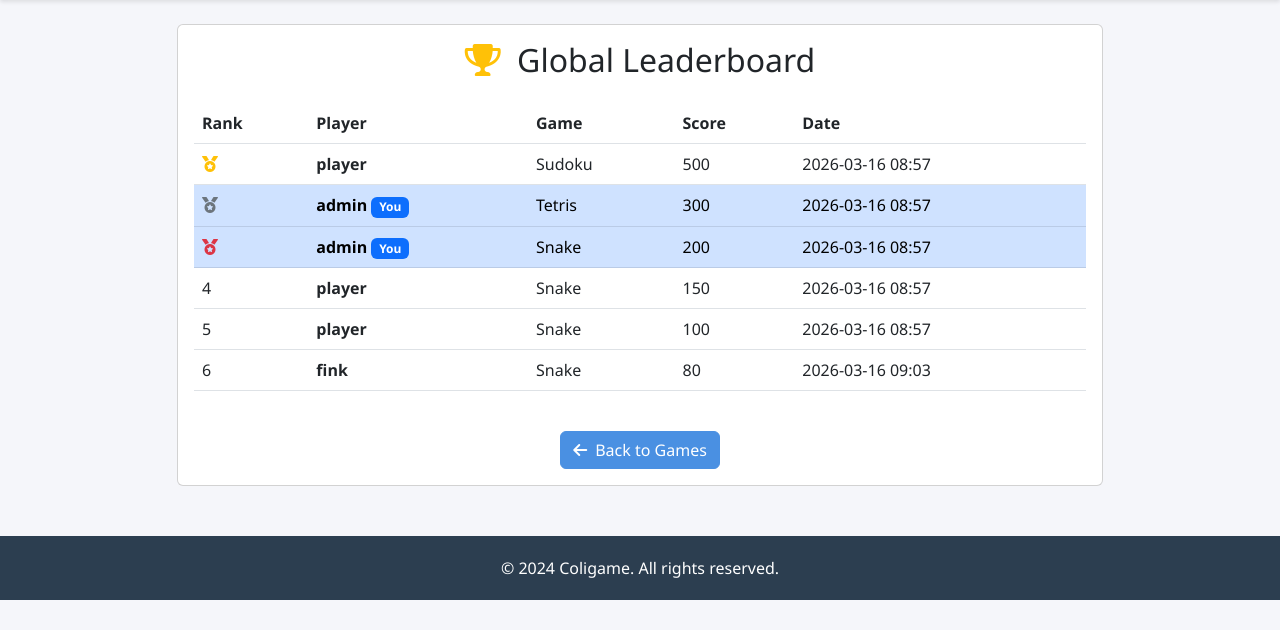
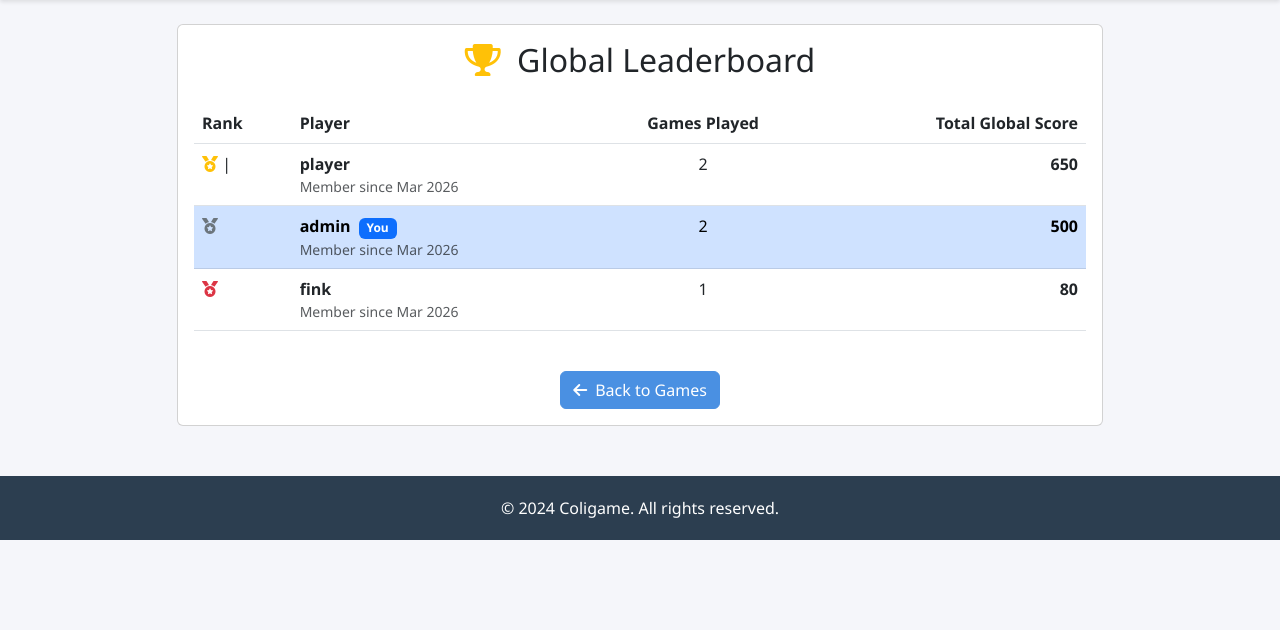
Before and after one commit to jill-break/coligame, a Flask app: page /global-leaderboard in a window 1280 px wide. Shown: the part 56-686 px from the top of the page. Run offline with Flask 3, Linux system fonts and the light colour scheme; a user stored in the database is signed in.

Commit message:
feat: Initialize the Coligame Flask application with user authentication, game categories, individual game pages, and leaderboards.

```diff
--- a/src/app.py
+++ b/src/app.py
@@ -23,6 +23,7 @@ class User(UserMixin, db.Model):
     email = db.Column(db.String(120), unique=True, nullable=False)
     password_hash = db.Column(db.String(128))
     is_admin = db.Column(db.Boolean, default=False)
+    created_at = db.Column(db.DateTime, default=datetime.utcnow)
     scores = db.relationship('Score', backref='user', lazy=True)
 
 class Score(db.Model):
@@ -219,12 +220,37 @@ def leaderboard():
                          leaderboards=leaderboards,
                          current_user=current_user)
 
+def get_global_leaderboard():
+    # Calculate sum of high scores across all game types for each user
+    # Logic: For each user, find their max score for each game_type, then sum those maxes
+    users = User.query.all()
+    leaderboard_data = []
+
+    for user in users:
+        # Subquery to get max score per game_type for this user
+        high_scores = db.session.query(
+            Score.game_type,
+            func.max(Score.score).label('max_score')
+        ).filter_by(user_id=user.id).group_by(Score.game_type).all()
+
+        total_score = sum(s.max_score for s in high_scores)
+        games_played = len(high_scores)
+
+        if games_played > 0:
+            leaderboard_data.append({
+                'user': user,
+                'total_score': total_score,
+                'games_played': games_played
+            })
+
+    # Sort by total score descending
+    leaderboard_data.sort(key=lambda x: x['total_score'], reverse=True)
+    return leaderboard_data
+
 @app.route('/global-leaderboard')
 def global_leaderboard():
-    scores = Score.query.order_by(Score.score.desc())\
-        .limit(20)\
-        .all()
-    return render_template('global_leaderboard.html', scores=scores)
+    leaderboard_data = get_global_leaderboard()
+    return render_template('global_leaderboard.html', leaderboard=leaderboard_data)
 
 @app.route('/profile')
 @login_required
@@ -233,10 +259,13 @@ def profile():
     total_games = Score.query.filter_by(user_id=current_user.id).count()
     high_score = db.session.query(func.max(Score.score)).filter_by(user_id=current_user.id).scalar() or 0
 
-    # Get user rank
-    user_rank = db.session.query(func.count(Score.id) + 1).filter(
-        Score.score > db.session.query(func.max(Score.score)).filter_by(user_id=current_user.id)
-    ).scalar()
+    # Get global rank
+    leaderboard = get_global_leaderboard()
+    user_rank = "Unranked"
+    for i, entry in enumerate(leaderboard):
+        if entry['user'].id == current_user.id:
+            user_rank = i + 1
+            break
 
     # Get game statistics
     game_stats = []
@@ -254,17 +283,17 @@ def profile():
                 'game_name': game_type.replace('_', ' ').replace('-', ' ').title(),
                 'games_played': len(scores),
                 'high_score': max(score.score for score in scores),
-                'average_score': sum(score.score for score in scores) / len(scores)
+                'average_score': round(sum(score.score for score in scores) / len(scores), 1)
             })
 
     # Get recent activity
     recent_activity = []
-    recent_scores = Score.query.filter_by(user_id=current_user.id).order_by(Score.timestamp.desc()).limit(5).all()
+    recent_scores = Score.query.filter_by(user_id=current_user.id).order_by(Score.timestamp.desc()).limit(10).all()
 
     for score in recent_scores:
         recent_activity.append({
             'icon': 'trophy' if score.score > 50 else 'star',
-            'text': f"Scored {score.score} points in {score.game_type.replace('_', ' ').title()}",
+            'text': f"Scored {score.score} points in {score.game_type.replace('_', ' ').replace('-', ' ').title()}",
             'timestamp': score.timestamp.strftime('%Y-%m-%d %H:%M')
         })
 
@@ -272,7 +301,7 @@ def profile():
     achievements = [
         {
             'name': 'First Victory',
-            'description': 'Win your first game',
+            'description': 'Play your first game',
             'icon': 'medal',
             'unlocked': total_games > 0
         },
@@ -284,21 +313,15 @@ def profile():
         },
         {
             'name': 'Dedicated Player',
-            'description': 'Play 50 games',
+            'description': 'Play 10 games',
             'icon': 'gamepad',
-            'unlocked': total_games >= 50
+            'unlocked': total_games >= 10
         },
         {
             'name': 'Master of All',
-            'description': 'Play every game type',
+            'description': 'Play at least 5 different game types',
             'icon': 'crown',
-            'unlocked': len(game_stats) >= 6
-        },
-        {
-            'name': 'Perfect Score',
-            'description': 'Get a perfect score in any game',
-            'icon': 'trophy',
-            'unlocked': high_score >= 1000
+            'unlocked': len(game_stats) >= 5
         }
     ]
 
@@ -635,18 +658,23 @@ def home():
         ).filter_by(user_id=current_user.id)\
         .group_by(Score.game_type).all()
 
-        # Get user's rank
-        user_rank = db.session.query(func.count(Score.id) + 1).filter(
-            Score.score > db.session.query(func.max(Score.score))
-            .filter_by(user_id=current_user.id)
-        ).scalar()
+        # Get global rank using aggregated scores
+        leaderboard = get_global_leaderboard()
+        user_rank = "Unranked"
+        for i, entry in enumerate(leaderboard):
+            if entry['user'].id == current_user.id:
+                user_rank = i + 1
+                break
 
         return render_template('home.html',
                              recent_games=recent_games,
                              high_scores=high_scores,
                              user_rank=user_rank,
-                             categories=GAMES)
-    return render_template('home.html', categories=GAMES)
+                             categories=GAMES,
+                             top_players=leaderboard[:5])
+
+    leaderboard = get_global_leaderboard()
+    return render_template('home.html', categories=GAMES, top_players=leaderboard[:5])
 
 if __name__ == '__main__':
     with app.app_context():
--- a/src/templates/global_leaderboard.html
+++ b/src/templates/global_leaderboard.html
@@ -18,18 +18,17 @@
                             <tr>
                                 <th>Rank</th>
                                 <th>Player</th>
-                                <th>Game</th>
-                                <th>Score</th>
-                                <th>Date</th>
+                                <th class="text-center">Games Played</th>
+                                <th class="text-end">Total Global Score</th>
                             </tr>
                         </thead>
                         <tbody>
-                            {% for score in scores %}
-                            <tr {% if current_user.is_authenticated and score.user.username == current_user.username %}class="table-primary"{% endif %}>
+                            {% for entry in leaderboard %}
+                            <tr {% if current_user.is_authenticated and entry.user.username == current_user.username %}class="table-primary"{% endif %}>
                                 <td>
                                     {% if loop.index == 1 %}
                                         <i class="fas fa-medal text-warning"></i>
-                                    {% elif loop.index == 2 %}
+                                    |   {% elif loop.index == 2 %}
                                         <i class="fas fa-medal text-secondary"></i>
                                     {% elif loop.index == 3 %}
                                         <i class="fas fa-medal text-danger"></i>
@@ -38,14 +37,14 @@
                                     {% endif %}
                                 </td>
                                 <td>
-                                    <strong>{{ score.user.username }}</strong>
-                                    {% if current_user.is_authenticated and score.user.username == current_user.username %}
-                                        <span class="badge bg-primary">You</span>
+                                    <strong>{{ entry.user.username }}</strong>
+                                    {% if current_user.is_authenticated and entry.user.username == current_user.username %}
+                                        <span class="badge bg-primary ms-1">You</span>
                                     {% endif %}
+                                    <div class="small text-muted">Member since {{ entry.user.created_at.strftime('%b %Y') if entry.user.created_at else 'Unknown' }}</div>
                                 </td>
-                                <td>{{ score.game_type.replace('_', ' ').title() }}</td>
-                                <td>{{ score.score }}</td>
-                                <td>{{ score.timestamp.strftime('%Y-%m-%d %H:%M') }}</td>
+                                <td class="text-center">{{ entry.games_played }}</td>
+                                <td class="text-end fw-bold">{{ entry.total_score }}</td>
                             </tr>
                             {% endfor %}
                         </tbody>
```
Also changed, not shown: src/templates/home.html (+27 -0 lines), src/templates/profile.html (+6 -6 lines), src/instance/games.db.
